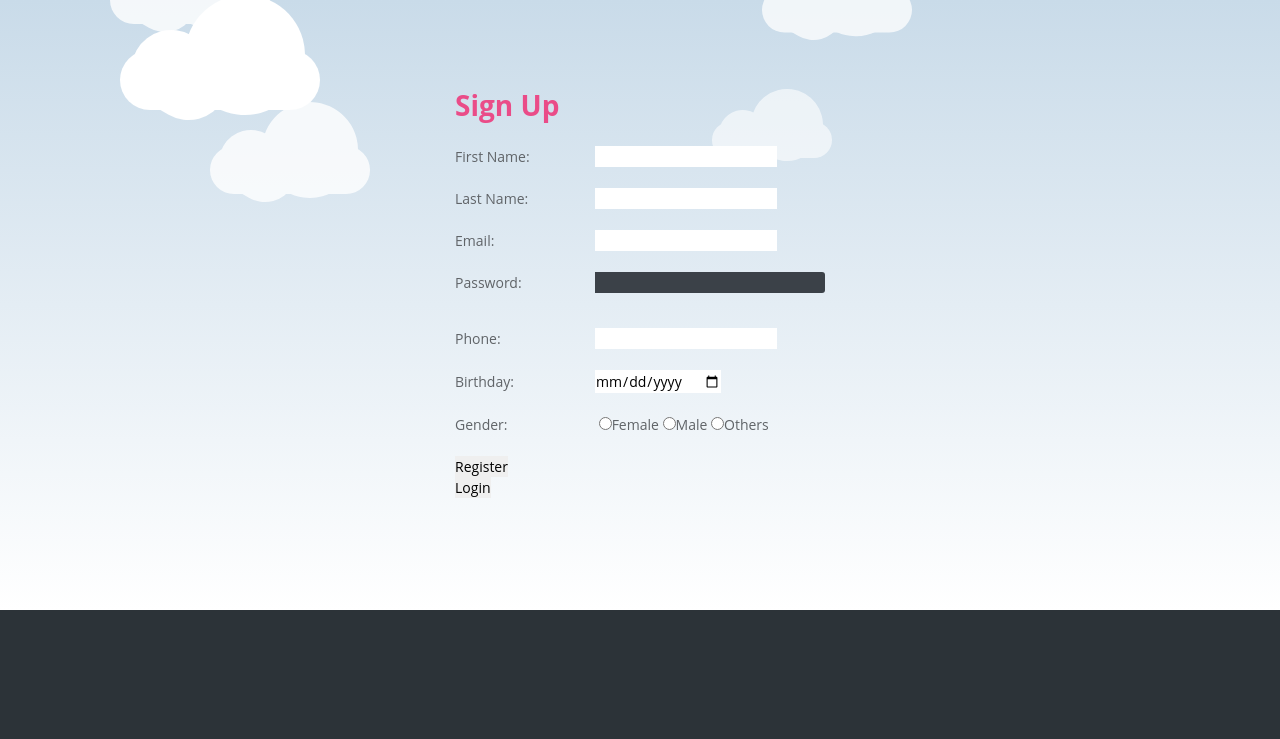
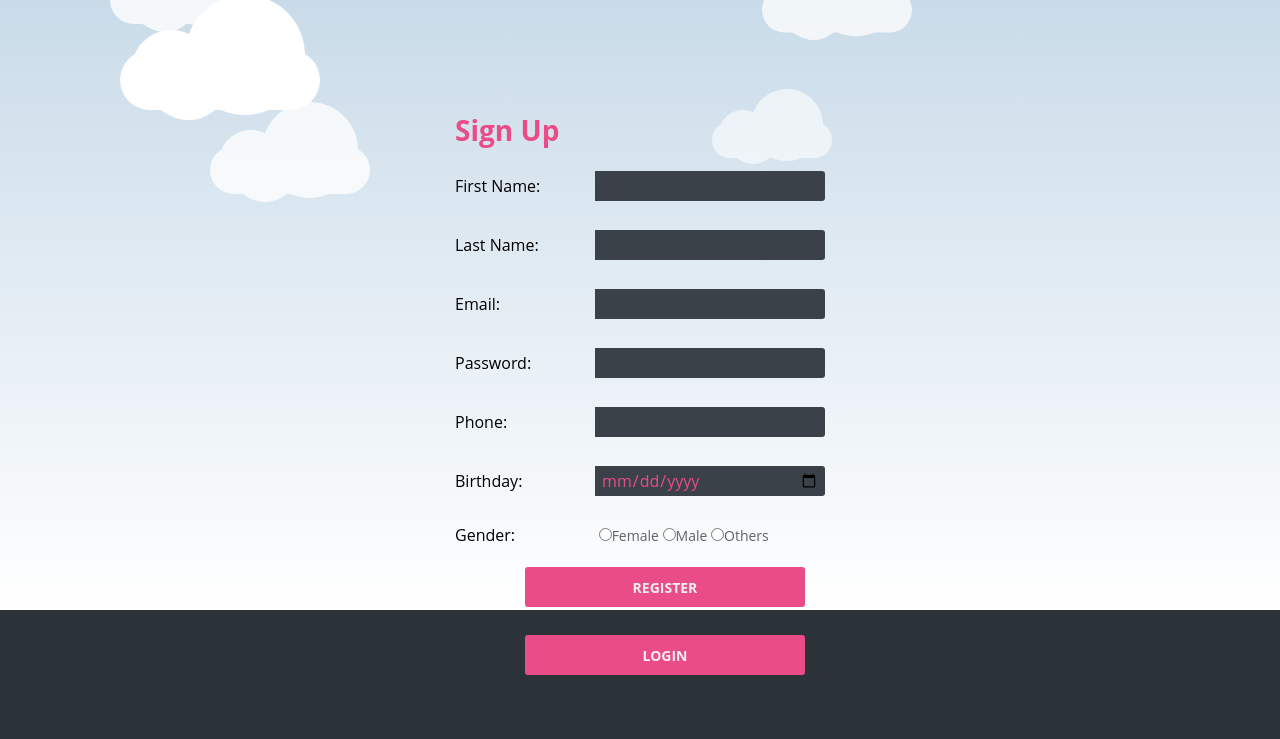
Before and after one commit to deepthisreerama/Final-Project, a PHP site: page /register.php in a window 1280 px wide. Shown: the top 739 px of the page. Run offline with PHP 8.4, Linux system fonts and the light colour scheme; some libraries are stand-ins or nearby versions.

Commit message:
CSS changes for the main page

```diff
--- a/register.php
+++ b/register.php
@@ -1,11 +1,12 @@
 <html>
 <head>
+<link rel="stylesheet" href="style.css">
 <style>
 input[type="radio"]{
     -webkit-appearance: radio;
 }
+
 </style>
-  <link rel="stylesheet" href="style.css">
 </head>
 <body>
  <div id="clouds" >
@@ -16,16 +17,16 @@ input[type="radio"]{
 	<div class="cloud x4"></div>
 	<div class="cloud x5"></div>
 </div>
-<div class="container" style="height:610px;">
+<div class="container" style="height:680px;">
 <div id="register">
- <h1 style="padding-bottom: 30px;color: #ea4c88;">Sign Up</h1>
+ <h1 style="padding-bottom: 30px;padding-top:60px;color: #ea4c88;">Sign Up</h1>
  <form method = 'post' action = 'index.php'>
-  <label class="reg-label"> First Name: </label><input type="text" name="firstname" value="" required/> </br> <br>
- <label class="reg-label"> Last Name: </label><input type="text" name="lastname" value="" required/> </br> <br>
-  <label class="reg-label">  Email: </label><input type="text" name="email" value="" required/> </br> <br>
- <label class="reg-label"> Password: </label><input type="password" name="password" value="" required/> </br><br>
- <label class="reg-label">  Phone: </label><input type="text" name="phone_num" value="" required/> </br> <br>
-  <label class="reg-label">  Birthday: </label><input type="date" name="birthday" value="" required/> </br> <br>
+  <label class="reg-label"> First Name: </label><input class="text-field" type="text" name="firstname" value="" required/> </br> <br>
+ <label class="reg-label"> Last Name: </label><input class="text-field" type="text" name="lastname" value="" required/> </br> <br>
+  <label class="reg-label">  Email: </label><input class="text-field" type="text" name="email" value="" required/> </br> <br>
+ <label class="reg-label"> Password: </label><input class="text-field" type="password" name="password" value="" required/> </br><br>
+ <label class="reg-label">  Phone: </label><input class="text-field" type="text" name="phone_num" value="" required/> </br> <br>
+  <label class="reg-label">  Birthday: </label><input class="text-field" type="date" name="birthday" value="" required/> </br> <br>
   <label class="reg-label">  Gender: </label>
                             <input type="radio" name="gender" value="female">Female
                             <input type="radio" name="gender" value="male">Male
--- a/style.css
+++ b/style.css
@@ -101,6 +101,7 @@ p {
   padding: 0 16px;
   width: 230px;
 }
+
 
 #login form input[type="submit"]{
   border-radius: 3px;
@@ -267,10 +268,12 @@ font-size: 16px;
 .reg-label{
   display: inline-block !important;
   width: 140px;
+  color:black;
+  font-size:16px;
 
-}?
+}
 
- #submit_style{
+#register #submit_style{
  border-radius: 3px;
   -moz-border-radius: 3px;
   -webkit-border-radius: 3px;
@@ -280,4 +283,17 @@ font-size: 16px;
   margin-bottom: 2em;
   text-transform: uppercase;
   width: 280px;
+  margin-left:70px;
+  height:40px;
   }
+
+#register .text-field{
+  background-color: #3b4148 !important;
+  border-radius: 0px 3px 3px 0px !important;
+  color: #ea4c88 !important;
+  margin-bottom: 0.5em !important;
+  padding: 0 6px !important;
+  width: 230px !important;
+  height:30px;
+  font-size:16px;
+}
```
Also changed, not shown: list.php (+53 -19 lines).
